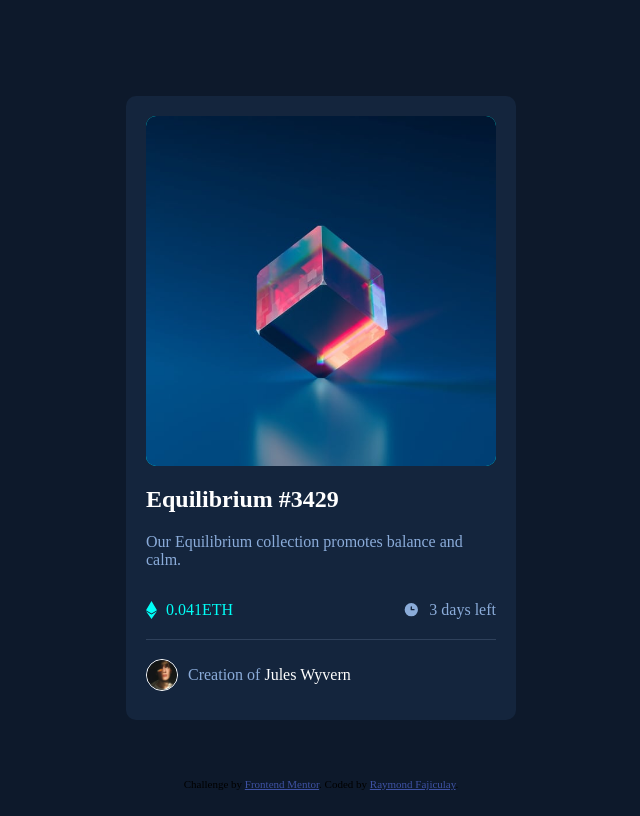
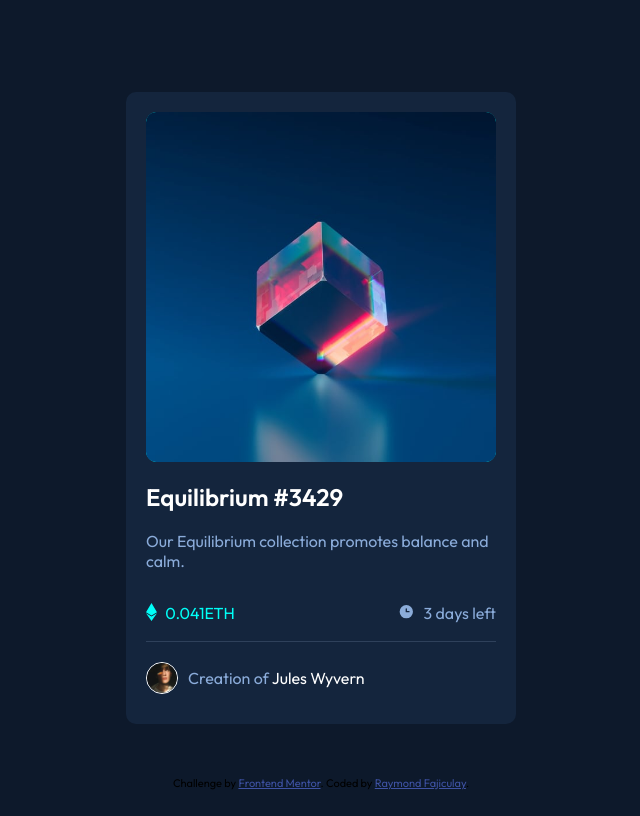
Before and after one commit to INCOGNIZUU/nft-preview-card-component-main, a plain HTML site: page index.html in a window 1280 px wide. Shown: the whole page, without its empty margins (319-959 px from the left). Drawn offline with Linux system fonts and the light colour scheme.

Commit message:
finish challenge

```diff
--- a/index.html
+++ b/index.html
@@ -18,7 +18,12 @@
     <body>
         <div class="container">
             <section class="imageContainer">
-                <img src="/images/image-equilibrium.jpg" alt="" />
+                <img
+                    src="/images/image-equilibrium.jpg"
+                    alt=""
+                    class="viewFirst"
+                />
+                <img src="/images/icon-view.svg" alt="" class="viewHover" />
             </section>
             <section class="imageDescription">
                 <h1>Equilibrium #3429</h1>
@@ -53,7 +58,8 @@
                 href="https://www.frontendmentor.io?ref=challenge"
                 target="_blank"
                 >Frontend Mentor</a
-            >. Coded by <a href="#">Raymond Fajiculay</a>.
+            >. Coded by
+            <a href="https://github.com/INCOGNIZUU">Raymond Fajiculay</a>.
         </div>
     </body>
 </html>
--- a/style.scss
+++ b/style.scss
@@ -1,4 +1,7 @@
+@import url("https://fonts.googleapis.com/css2?family=Outfit:wght@300;400;600&display=swap");
+
 body {
+    font-family: "Outfit", sans-serif;
     background-color: hsl(217, 54%, 11%);
     display: flex;
     justify-content: center;
@@ -15,28 +18,40 @@ body {
 
         .imageContainer {
             position: relative;
+            top: 0;
+            left: 0;
             cursor: pointer;
+            border-radius: 11px;
             display: flex;
+            justify-content: center;
+            align-items: center;
             background-color: hsl(178, 100%, 50%);
-            border-radius: 10px;
 
-            img {
+            .viewFirst {
+                border-radius: 10px;
+                position: relative;
+                top: 0;
+                left: 0;
                 width: 100%;
-                border-radius: 10px;
+                z-index: 2;
             }
-            img:hover {
+            .viewFirst:hover {
+                z-index: 0;
                 opacity: 0.5;
             }
-        }
-        .imageContainer:hover {
-            background-image: url(/images/icon-view.svg);
-            background-repeat: no-repeat;
-            background-position: center;
+            .viewHover {
+                position: absolute;
+                z-index: 1;
+            }
         }
 
         .imageDescription {
             h1 {
                 color: hsl(0, 0%, 100%);
+                cursor: pointer;
+            }
+            h1:hover {
+                color: hsl(178, 100%, 50%);
             }
             p {
                 color: hsl(215, 51%, 70%);
@@ -82,7 +97,11 @@ body {
             }
 
             span {
+                cursor: pointer;
                 color: hsl(0, 0%, 100%);
+            }
+            span:hover {
+                color: hsl(178, 100%, 50%);
             }
         }
     }
```
Also changed, not shown: style.css, 1 other file.
